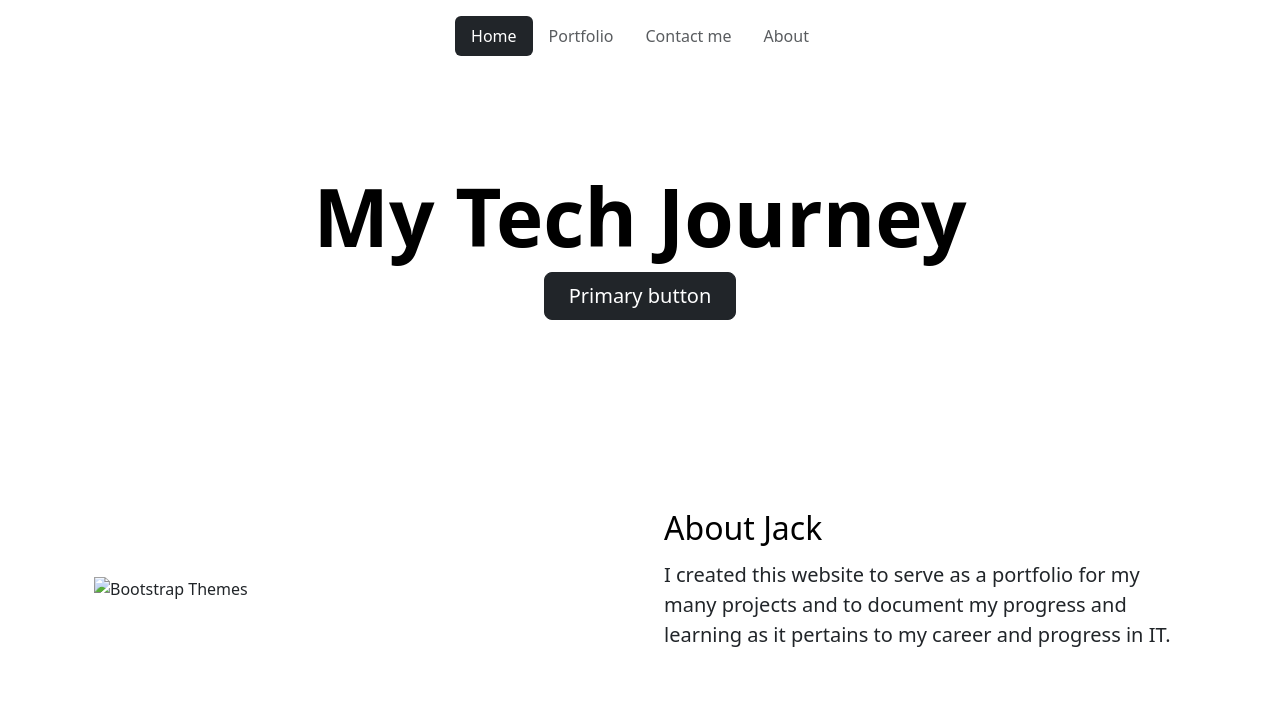
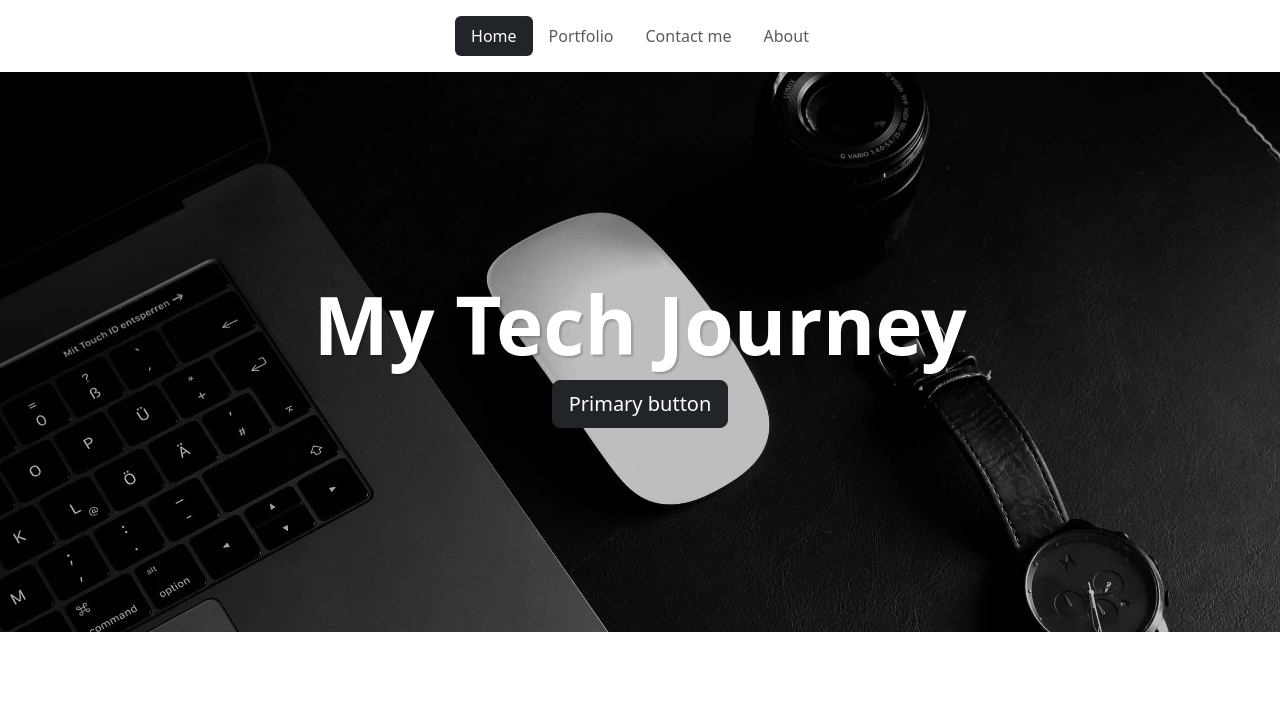
Before and after one commit to jackwaterloo/personal-site-bootstrap, a plain HTML site: page index.html in a window 1280 px wide. Shown: the top 725 px of the page. Drawn offline with nearby package versions, Linux system fonts and the light colour scheme.

Commit message:
added images to landing page

```diff
--- a/css/style.css
+++ b/css/style.css
@@ -6,3 +6,30 @@
 .active{
     background-color: var(--bs-btn-bg);
 }
+
+#hero-section{
+    position: relative;
+    min-height: 70vh;
+    background-image: url(../assets/images/hero-background-unsplash.jpeg);
+    background-size: cover;
+    text-shadow: 2px 2px 2px rgba(0,0,0,.2);
+}
+
+#hero-bg{
+    position: absolute;
+    height: 100%;
+    width: 100%;
+    background-color: rgba(0,0,0,.2);
+}
+
+#hero-bg > div {
+    position: absolute;
+    height: 100%;
+    width: 100%;
+}
+
+@media (max-width:768px){
+    #hero-section{
+        min-height: 30vh;
+    }
+}
--- a/index.html
+++ b/index.html
@@ -1,5 +1,5 @@
 <!DOCTYPE html>
-<html lang="en" >
+<html lang="en">
 
 <head>
   <meta charset="UTF-8">
@@ -14,10 +14,11 @@
 <body>
 
   <!--Navigation bar-->
-  <div class="container">
+  <div class="container py-0 my-0">
     <header class="d-flex justify-content-center py-3">
       <nav class="nav nav-pills">
-        <li class="nav-item"><a href="./index.html" class="nav-link active text-body-primary" aria-current="page">Home</a></li>
+        <li class="nav-item"><a href="./index.html" class="nav-link active text-body-primary"
+            aria-current="page">Home</a></li>
         <li class="nav-item"><a href="#" class="nav-link text-body-secondary">Portfolio</a></li>
         <li class="nav-item"><a href="./public/contact-me.html" class="nav-link text-body-secondary">Contact me</a></li>
         <li class="nav-item"><a href="#" class="nav-link text-body-secondary">About</a></li>
@@ -26,20 +27,23 @@
   </div>
 
   <!--Hero sections. My Tech Journey-->
-  <section>
-    <div class="px-4 py-5 my-5 text-center">
-      <h1 class="display-1 fw-bold text-body-emphasis">My Tech Journey</h1>
-      <div class="col-lg-6 mx-auto">
-        <button type="button" class="btn btn-dark btn-lg px-4 gap-3">Primary button</button>
+  <section id="hero-section">
+    <div id="hero-bg">
+      <div class="px-4 py-5 d-flex align-items-center justify-content-center text-center">
+        <div>
+        <h1 class="display-1 fw-bold text-white">My Tech Journey</h1>
+          <button type="button" class="btn btn-dark btn-lg">Primary button</button>
+        </div>
+      </div>
       </div>
     </div>
   </section>
 
   <!--About Jack section-->
-  <div class="container col-xxl-8 px-4 pt-5">
+  <div class="container px-4 pt-5">
     <div class="row flex-lg-row align-items-center justify-content-between g-5 py-5">
-      <div class="col-10 col-sm-8 col-lg-6">
-        <img src="bootstrap-themes.png" class="d-block mx-lg-auto img-fluid" alt="Bootstrap Themes" height="500"
+      <div class="d-flex align-items-center justify-content-center col-12 col-lg-6">
+        <img src="./assets/images/jack-suit.jpeg" class="d-block img-fluid rounded" alt="Jack in a suit" width="400px"
           loading="lazy"> <!--photo of me-->
       </div>
       <div class="col-lg-6">
@@ -58,7 +62,7 @@
         <div class="col-12 col-md-6">
           <h2 class="text-body-emphasis text-md-start">My Portfolio</h2>
         </div>
-<div class="col-12 col-md-6 text-md-end"><button class="btn btn-dark">View All Posts</button></div>
+        <div class="col-12 col-md-6 text-md-end"><button class="btn btn-dark">View All Posts</button></div>
       </div>
       <p class="lead">
         The goal of my blog is to document my many projects that translate to the IT field. The blog page
@@ -72,7 +76,8 @@
   <div class="container">
     <footer class="py-3 my-4">
       <ul class="nav justify-content-center border-bottom pb-3 mb-3">
-        <li class="nav-item"><a href="./index.html" class="nav-link active text-body-secondary" aria-current="page">Home</a></li>
+        <li class="nav-item"><a href="./index.html" class="nav-link active text-body-secondary"
+            aria-current="page">Home</a></li>
         <li class="nav-item"><a href="#" class="nav-link text-body-secondary">Portfolio</a></li>
         <li class="nav-item"><a href="./public/contact-me.html" class="nav-link text-body-secondary">Contact me</a></li>
         <li class="nav-item"><a href="#" class="nav-link text-body-secondary">About</a></li>
```
Also changed, not shown: assets/images/hero-background-unsplash.jpeg (added), assets/images/jack-suit.jpeg (added).
